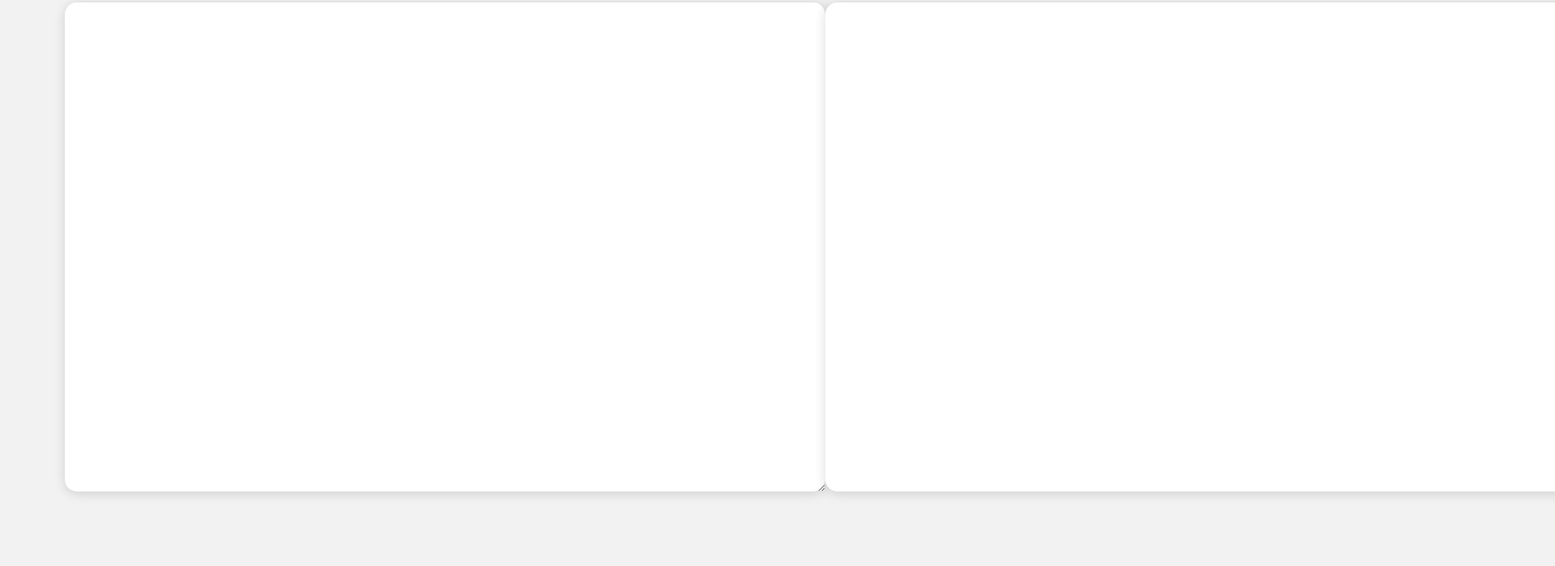
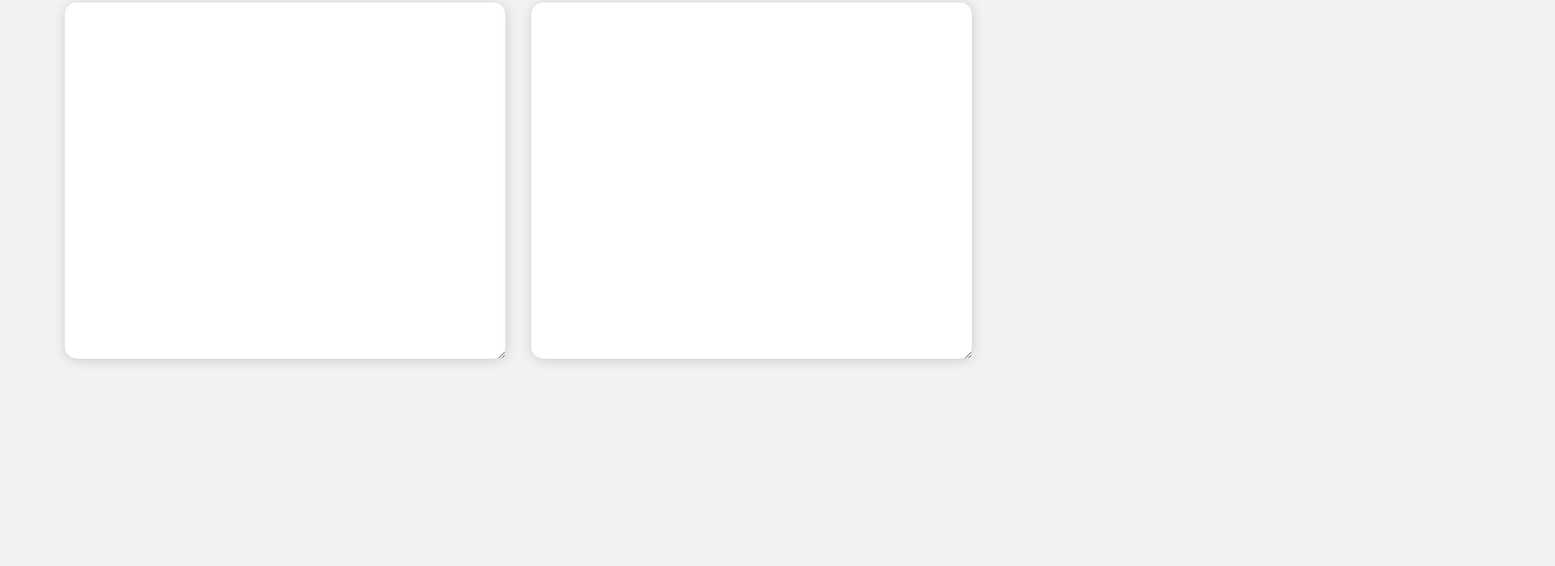
Before and after one commit to barbodGarsha/html-to-scss, a plain HTML site: page index.html in a window 1280 px wide. Shown: the part 165-864 px from the top of the page at 81% size, 1920 px wide, since content can reach past the window. After the commit the page ends 800 px from the top, so only its background shows below. Drawn offline with Linux system fonts and the light colour scheme.

Commit message:
ready to add the functionality and the testing system

```diff
--- a/css/main.scss
+++ b/css/main.scss
@@ -52,17 +52,18 @@ li {
         justify-content: space-between;
 
         width: 100%;
-
         padding: 5rem;
 
     }
 
     .page__input {
-        max-height: 100%;
+        flex: 1;
+        padding-right: 1rem;
     }
 
     .page__output {
-        max-height: 100%;
+        flex: 1;
+        padding-left: 1rem;
     }
 
     .page__h1 {
@@ -84,6 +85,15 @@ li {
         border-radius: 15px;
         border: none;
         box-shadow: 1px 2px 15px rgba($color: #000000, $alpha: .16);
+
+        width: 100%;
+        height: 55vh;
+        padding: 2rem;
+
+        font-family: 'Poppins';
+        font-weight: 300;
+        font-size: 1.2rem;
+        color: $c-dark-blue;
     }
 }
 
--- a/index.html
+++ b/index.html
@@ -16,11 +16,11 @@
     <div class="page__container">
       <div class="page__input">
         <h1 class="page__h1">Input</h1>
-        <textarea name="" id="" cols="115" rows="40" class="page__textarea"></textarea>
+        <textarea name="" id="" cols="2" rows="2" class="page__textarea"></textarea>
       </div>
       <div class="page__output">
         <h1 class="page__h1">Output</h1>
-        <textarea name="" id="" cols="115" rows="40" class="page__textarea"></textarea>
+        <textarea name="" id="" cols="2" rows="2" class="page__textarea"></textarea>
       </div>
     </div>
   </main>
```
Also changed, not shown: css/main.css, 1 other file.
